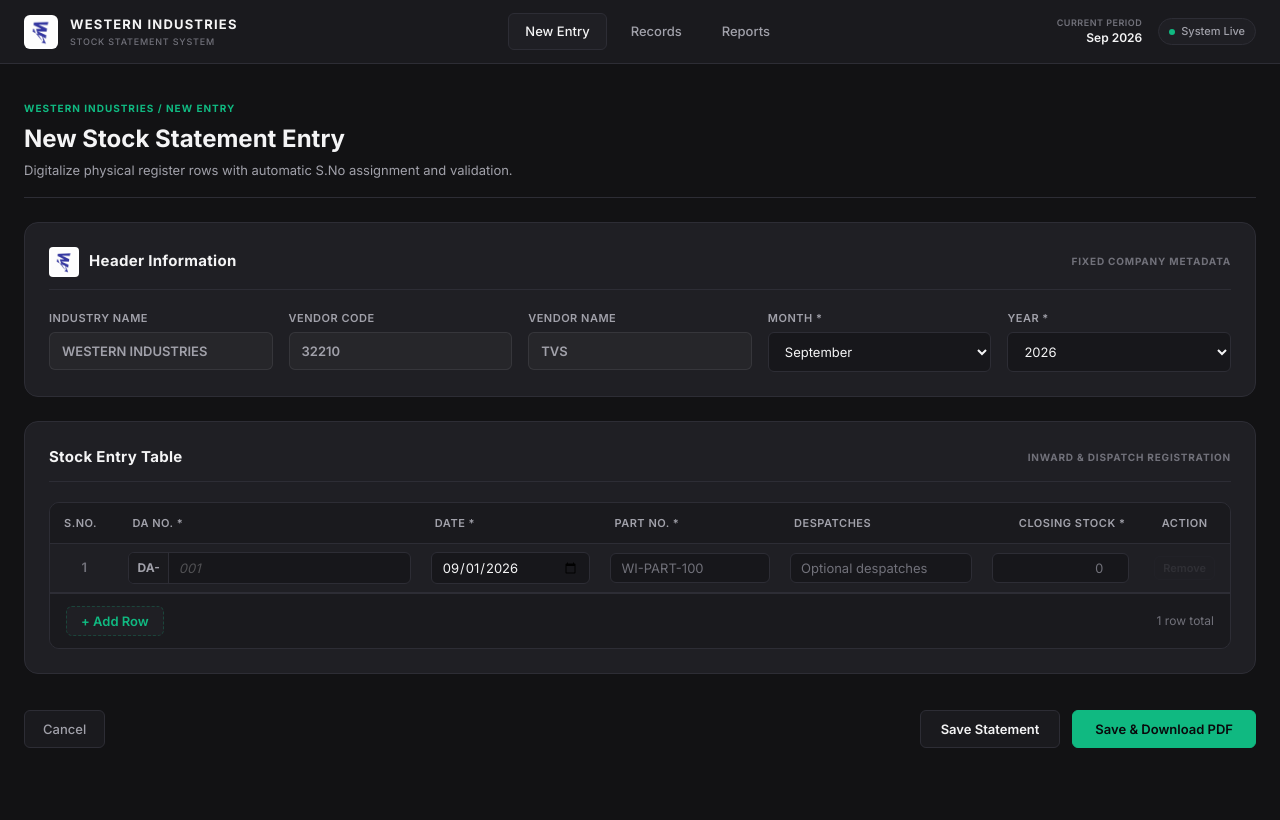
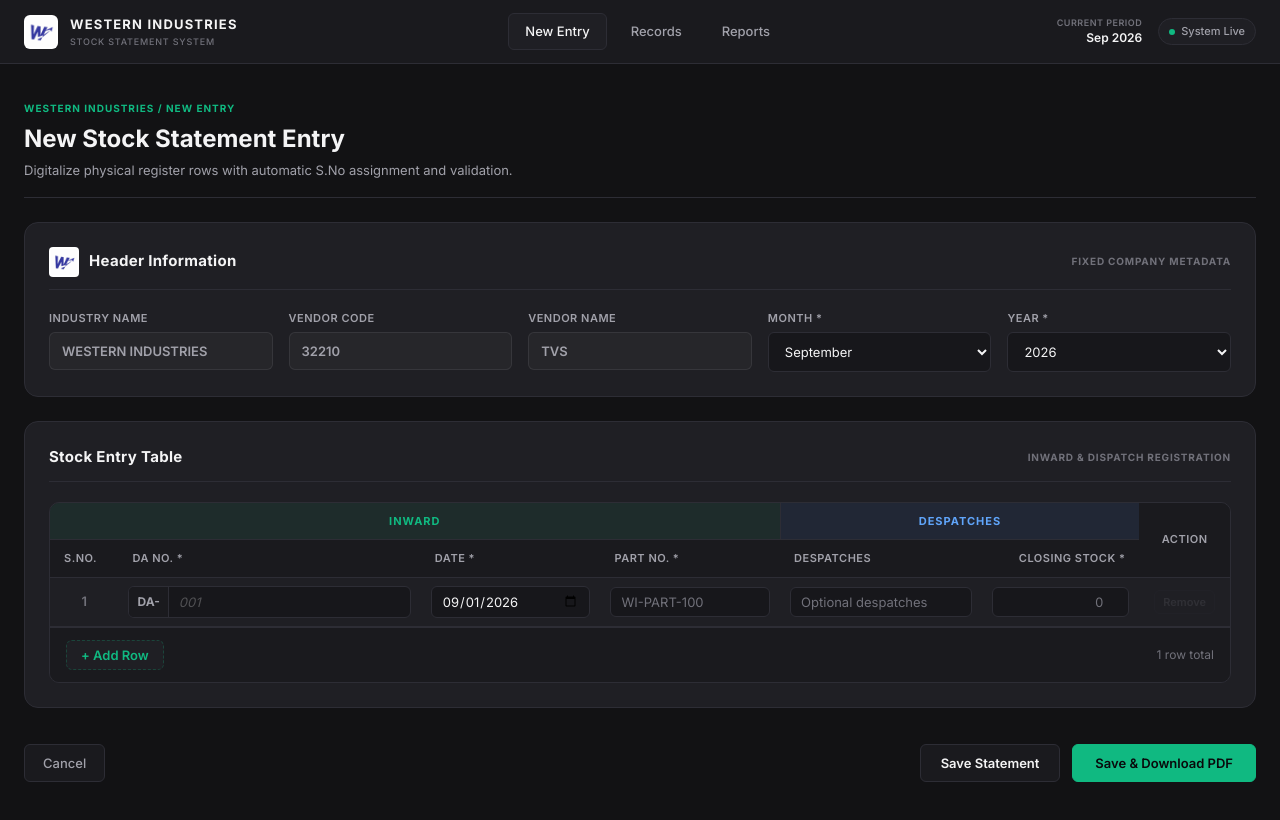
Before and after one commit to h3lium4u/aslamInvoicesmall, a Next.js app: page / in a window 1280 px wide. Shown: the top 820 px of the page. Built offline with nearby package versions, Linux system fonts and the light colour scheme.

Commit message:
Rotate logo 90deg anti-clockwise and add INWARD / DESPATCHES super-headers structure

```diff
--- a/components/animation/ReceiptPrinterModal.tsx
+++ b/components/animation/ReceiptPrinterModal.tsx
@@ -172,6 +172,10 @@
                 {/* Items or Summary section */}
                 {reportType === 'statement' ? (
                   <div className={styles.receiptItemsSection}>
+                    <div className="flex justify-between text-[8px] font-bold text-emerald-700 border-b border-neutral-300 pb-0.5 mb-1">
+                      <span>[INWARD: S.NO / DA / PART]</span>
+                      <span>[DESPATCHES]</span>
+                    </div>
                     <div className={styles.receiptItemHeader}>
                       <span className={styles.colSNo}>S.NO</span>
                       <span className={styles.colDa}>DA NO</span>
--- a/components/forms/StockEntryTable.module.css
+++ b/components/forms/StockEntryTable.module.css
@@ -23,9 +23,30 @@
   font-size: 11px;
   text-transform: uppercase;
   letter-spacing: 0.5px;
-  padding: 12px 14px;
+  padding: 10px 14px;
   text-align: left;
   border-bottom: 1px solid var(--border-subtle);
+}
+
+.superHeaderInward {
+  background-color: rgba(16, 185, 129, 0.08) !important;
+  color: var(--accent-green) !important;
+  font-weight: 700 !important;
+  text-align: center !important;
+  border-right: 1px solid var(--border-subtle) !important;
+  border-bottom: 1px solid var(--border-subtle) !important;
+  letter-spacing: 1px !important;
+  font-size: 11px !important;
+}
+
+.superHeaderDespatches {
+  background-color: rgba(59, 130, 246, 0.08) !important;
+  color: #60a5fa !important;
+  font-weight: 700 !important;
+  text-align: center !important;
+  border-bottom: 1px solid var(--border-subtle) !important;
+  letter-spacing: 1px !important;
+  font-size: 11px !important;
 }
 
 .row {
--- a/components/forms/StockEntryTable.tsx
+++ b/components/forms/StockEntryTable.tsx
@@ -48,6 +48,19 @@
       <div className={styles.tableScroll}>
         <table className={styles.table}>
           <thead>
+            {/* Top Super-Headers: INWARD (4 cols) and DESPATCHES (2 cols) */}
+            <tr>
+              <th colSpan={4} className={styles.superHeaderInward}>
+                INWARD
+              </th>
+              <th colSpan={2} className={styles.superHeaderDespatches}>
+                DESPATCHES
+              </th>
+              <th rowSpan={2} style={{ width: '80px', textAlign: 'center', verticalAlign: 'middle' }}>
+                Action
+              </th>
+            </tr>
+            {/* Sub-Headers */}
             <tr>
               <th style={{ width: '50px' }}>S.No.</th>
               <th style={{ width: '180px' }}>DA No. *</th>
@@ -55,7 +68,6 @@
               <th style={{ width: '160px' }}>Part No. *</th>
               <th style={{ width: '180px' }}>Despatches</th>
               <th style={{ width: '140px', textAlign: 'right' }}>Closing Stock *</th>
-              <th style={{ width: '80px', textAlign: 'center' }}>Action</th>
             </tr>
           </thead>
           <tbody>
--- a/lib/pdf-generator.tsx
+++ b/lib/pdf-generator.tsx
@@ -213,6 +213,16 @@
 
           {/* Table */}
           <View style={styles.table}>
+            {/* Top Super-Header Row: INWARD (64%) & DESPATCHES (36%) */}
+            <View style={{ flexDirection: 'row', marginBottom: 1 }}>
+              <Text style={{ width: '64%', backgroundColor: '#10b981', color: '#FFFFFF', fontSize: 8, fontFamily: 'Helvetica-Bold', textAlign: 'center', paddingVertical: 3, letterSpacing: 1 }}>
+                INWARD
+              </Text>
+              <Text style={{ width: '36%', backgroundColor: '#3b82f6', color: '#FFFFFF', fontSize: 8, fontFamily: 'Helvetica-Bold', textAlign: 'center', paddingVertical: 3, letterSpacing: 1 }}>
+                DESPATCHES
+              </Text>
+            </View>
+
             <View style={styles.tableHeader}>
               <Text style={[styles.tableHeaderText, styles.colSno]}>S.No</Text>
               <Text style={[styles.tableHeaderText, styles.colDa]}>DA No.</Text>
```
Also changed, not shown: app/records/[id]/page.tsx (+8 -0 lines), public/logo.jpg.
